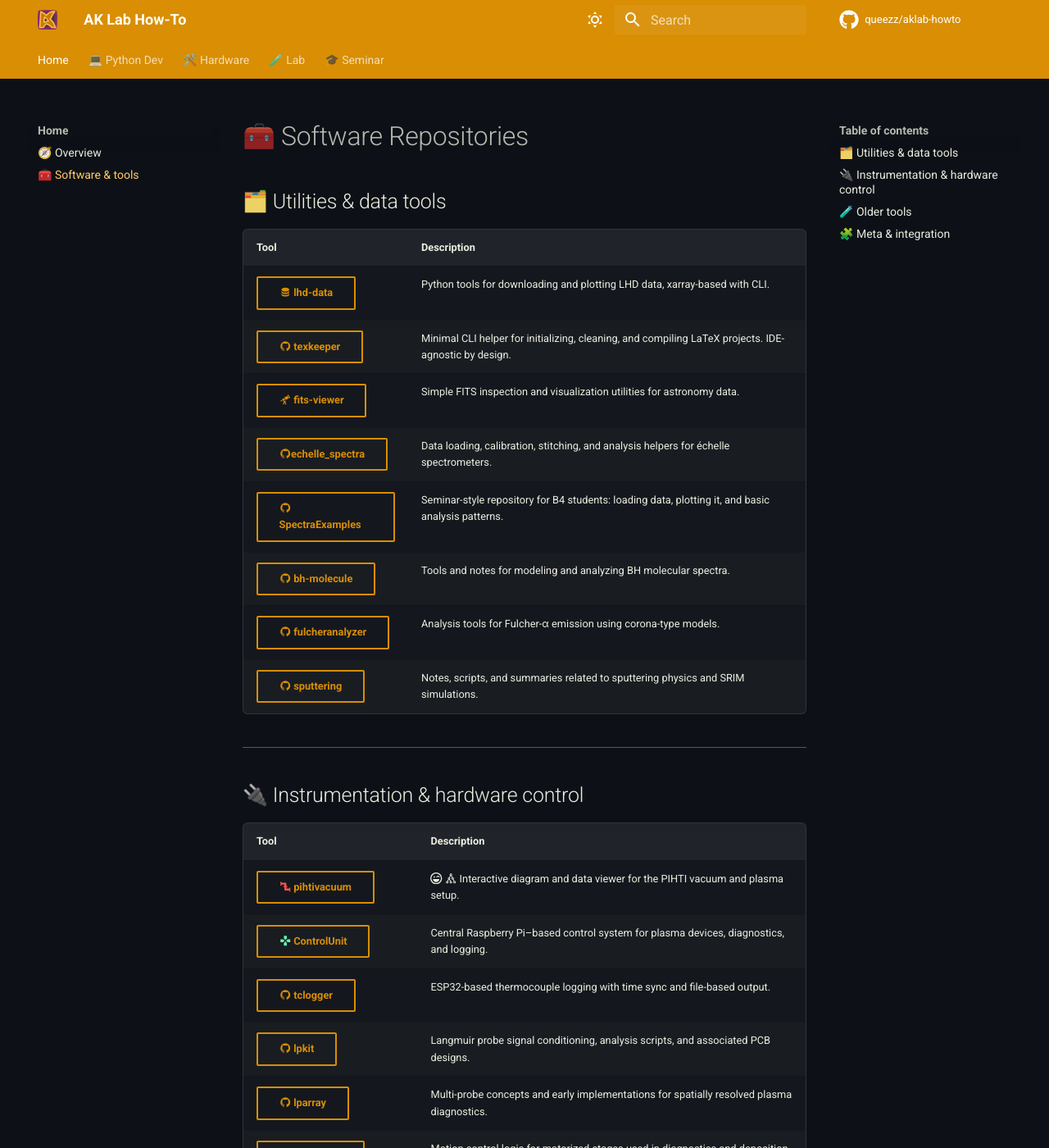
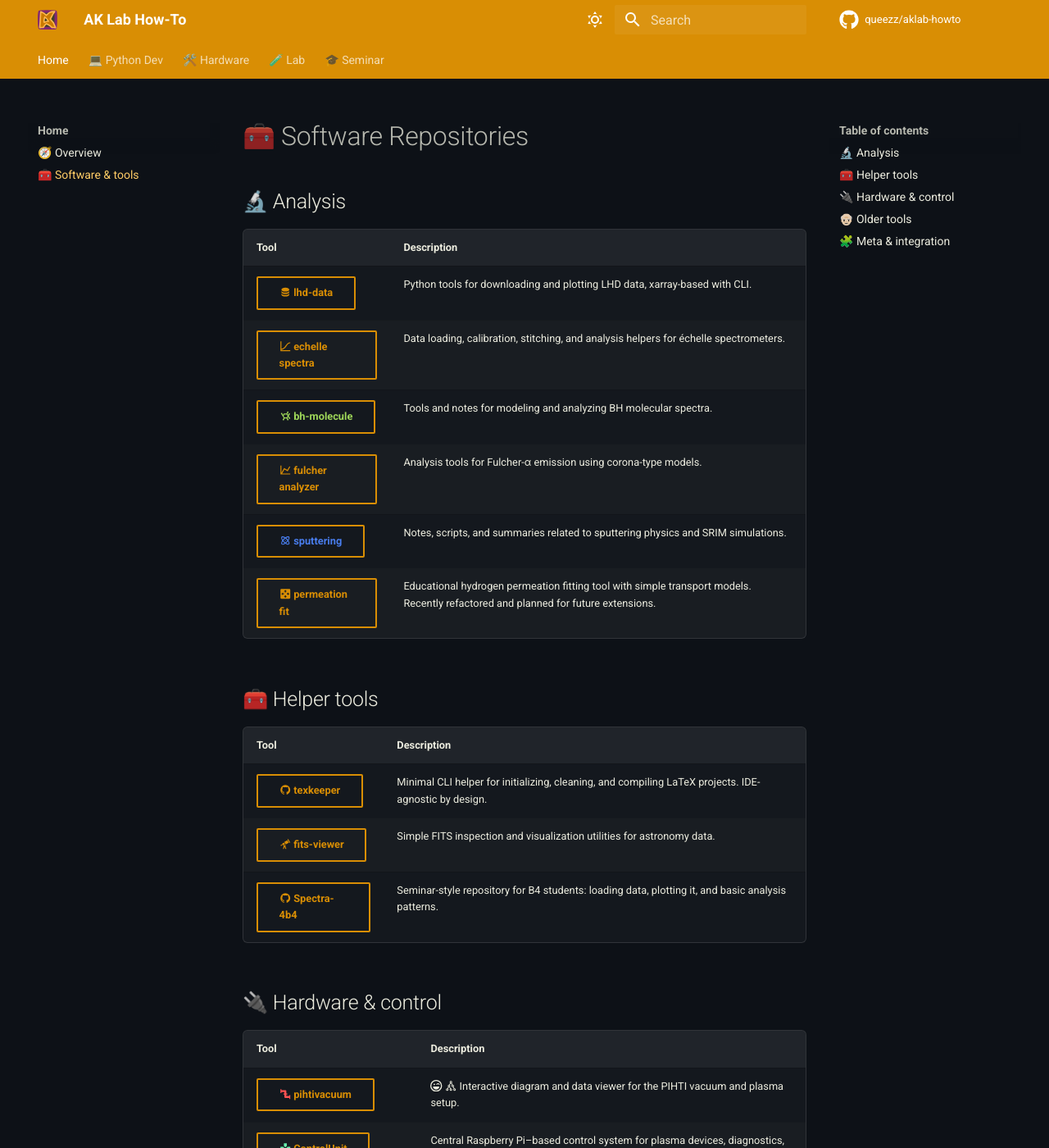
Before and after one commit to queezz/aklab-howto, an MkDocs documentation site: the page built from docs/other-tools.md, in a window 1280 px wide and 1400 px high. Shown: the whole window at 82% size. Built offline with MkDocs 1.6.1 and Material for MkDocs 9.7.7, drawn with Linux system fonts in a browser that asks for light colours; comment, search, counter and statistics services are not loaded; some of the changed text lies outside the part shown.

Commit message:
upd [software list order]

```diff
--- a/docs/other-tools.md
+++ b/docs/other-tools.md
@@ -1,21 +1,27 @@
 # 🧰 Software Repositories
 
-## 🗂️ Utilities & data tools
+## 🔬 Analysis
 
 | Tool | Description |
 | :--- | :--- |
 | [:material-database: lhd-data](https://github.com/queezz/lhd-data){ .md-button .md-button--small target=_blank } | Python tools for downloading and plotting LHD data, xarray-based with CLI. |
+| [:material-chart-bell-curve-cumulative: echelle spectra](https://github.com/queezz/echelle_spectra){ .md-button .md-button--small target=_blank } | Data loading, calibration, stitching, and analysis helpers for échelle spectrometers. |
+| [<span style="color: #9ed659;">:material-molecule: bh-molecule</span>](https://github.com/queezz/bh-molecule){ .md-button .md-button--small target=_blank } | Tools and notes for modeling and analyzing BH molecular spectra. |
+| [:material-chart-line: fulcher analyzer](https://github.com/queezz/fulcheranalyzer){ .md-button .md-button--small target=_blank } | Analysis tools for Fulcher-α emission using corona-type models. |
+| [<span style="color: #497ded;">:material-atom: sputtering </span>](https://github.com/queezz/sputtering){ .md-button .md-button--small target=_blank } | Notes, scripts, and summaries related to sputtering physics and SRIM simulations. |
+| [:material-fit-to-page: permeation fit](https://github.com/queezz/PermeationFit){ .md-button .md-button--small target=_blank } | Educational hydrogen permeation fitting tool with simple transport models. Recently refactored and planned for future extensions. |
+
+
+## 🧰 Helper tools
+
+| Tool | Description |
+| :--- | :--- |
 | [:material-github: texkeeper](https://github.com/queezz/texkeeper){ .md-button .md-button--small target=_blank } | Minimal CLI helper for initializing, cleaning, and compiling LaTeX projects. IDE-agnostic by design. |
 | [:material-telescope: fits-viewer](https://github.com/queezz/fits-viewer){ .md-button .md-button--small target=_blank } | Simple FITS inspection and visualization utilities for astronomy data. |
-| [:material-github:echelle_spectra](https://github.com/queezz/echelle_spectra){ .md-button .md-button--small target=_blank } | Data loading, calibration, stitching, and analysis helpers for échelle spectrometers. |
-| [:material-github: SpectraExamples](https://github.com/queezz/SpectraExamples){ .md-button .md-button--small target=_blank } | Seminar-style repository for B4 students: loading data, plotting it, and basic analysis patterns. |
-| [:material-github: bh-molecule](https://github.com/queezz/bh-molecule){ .md-button .md-button--small target=_blank } | Tools and notes for modeling and analyzing BH molecular spectra. |
-| [:material-github: fulcheranalyzer](https://github.com/queezz/fulcheranalyzer){ .md-button .md-button--small target=_blank } | Analysis tools for Fulcher-α emission using corona-type models. |
-| [:material-github: sputtering](https://github.com/queezz/sputtering){ .md-button .md-button--small target=_blank } | Notes, scripts, and summaries related to sputtering physics and SRIM simulations. |
+| [:material-github: Spectra-4b4](https://github.com/queezz/SpectraExamples){ .md-button .md-button--small target=_blank } | Seminar-style repository for B4 students: loading data, plotting it, and basic analysis patterns. |
 
----
 
-## 🔌 Instrumentation & hardware control
+## 🔌 Hardware & control
 
 | Tool | Description |
 | :--- | :--- |
@@ -25,23 +31,20 @@
 | [:material-github: lpkit](https://github.com/queezz/lpkit){ .md-button .md-button--small target=_blank } | Langmuir probe signal conditioning, analysis scripts, and associated PCB designs. |
 | [:material-github: lparray](https://github.com/queezz/lparray){ .md-button .md-button--small target=_blank } | Multi-probe concepts and early implementations for spatially resolved plasma diagnostics. |
 | [:material-github: dynastage](https://github.com/queezz/dynastage){ .md-button .md-button--small target=_blank } | Motion control logic for motorized stages used in diagnostics and deposition setups. |
-| [:material-github: Temperature Control](https://github.com/queezz/TemperatureControl){ .md-button .md-button--small target=_blank } | Temperature control logic for permeation membranes using GPIO and NI thermocouples. |
+| [<span style="color: #ff3c3c;">:material-thermometer:</span>  Temperature Control](https://github.com/queezz/TemperatureControl){ .md-button .md-button--small target=_blank } | Temperature control logic for permeation membranes using GPIO and NI thermocouples. |
 | [:material-github: QHYcam](https://github.com/queezz/qhycam){ .md-button .md-button--small target=_blank } | Utilities for working with QHY astronomy cameras and raw data. |
 | [:material-github: ionpak](https://github.com/queezz/ionpak){ .md-button .md-button--small target=_blank } | Third-party open-hardware project for ionization gauge control; included for reference. |
 | [:material-github: ASDEX-gauge](https://github.com/queezz/ASDEX-gauge){ .md-button .md-button--small target=_blank } | Early C++ GUI tool for GPIB control of ASDEX gauges used at QUEST. Simple but functional. |
 
----
 
-## 🧪 Older tools
+## 👴🏻 Older tools
 
 | Tool | Description |
 | :--- | :--- |
-| [:material-fit-to-page: Permeation Fit](https://github.com/queezz/PermeationFit){ .md-button .md-button--small target=_blank } | Older but reasonably package-like implementation of a simple hydrogen permeation model. Useful for fitting experimental permeation data and sanity-checking transport assumptions. |
 | [:material-github: Diffusion](https://github.com/queezz/Diffusion){ .md-button .md-button--small target=_blank } | Early attempt at solving simple permeation problems (Fick’s law, no traps). Kept for reference. |
 | [:material-github: AXUV](https://github.com/queezz/AXUV){ .md-button .md-button--small target=_blank } | Standalone GUI package developed to process AXUV diode data from QUEST tokamak experiments. |
 | [:material-github: numerical-tests](https://github.com/queezz/numerical-tests){ .md-button .md-button--small target=_blank } | Old but useful experiments with simple numerical methods and differential equations. |
 
----
 
 ## 🧩 Meta & integration
 
```
